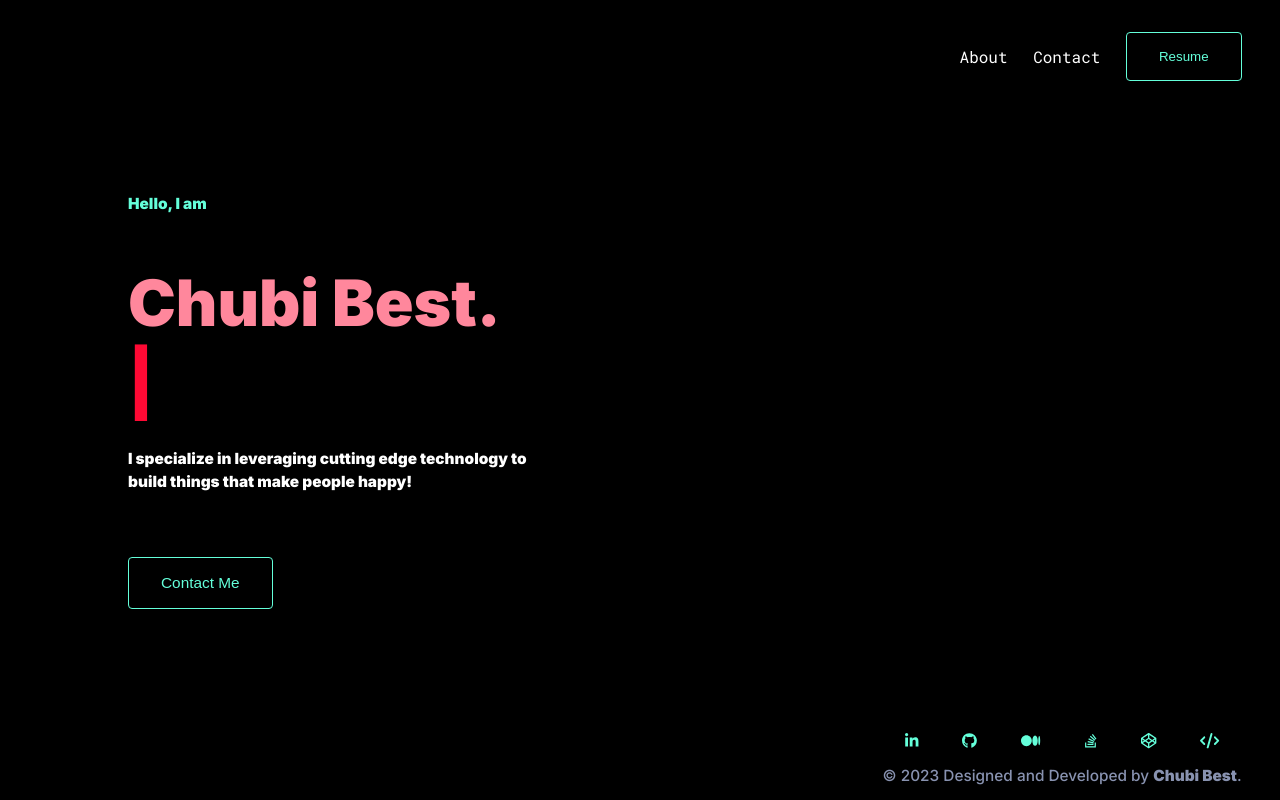
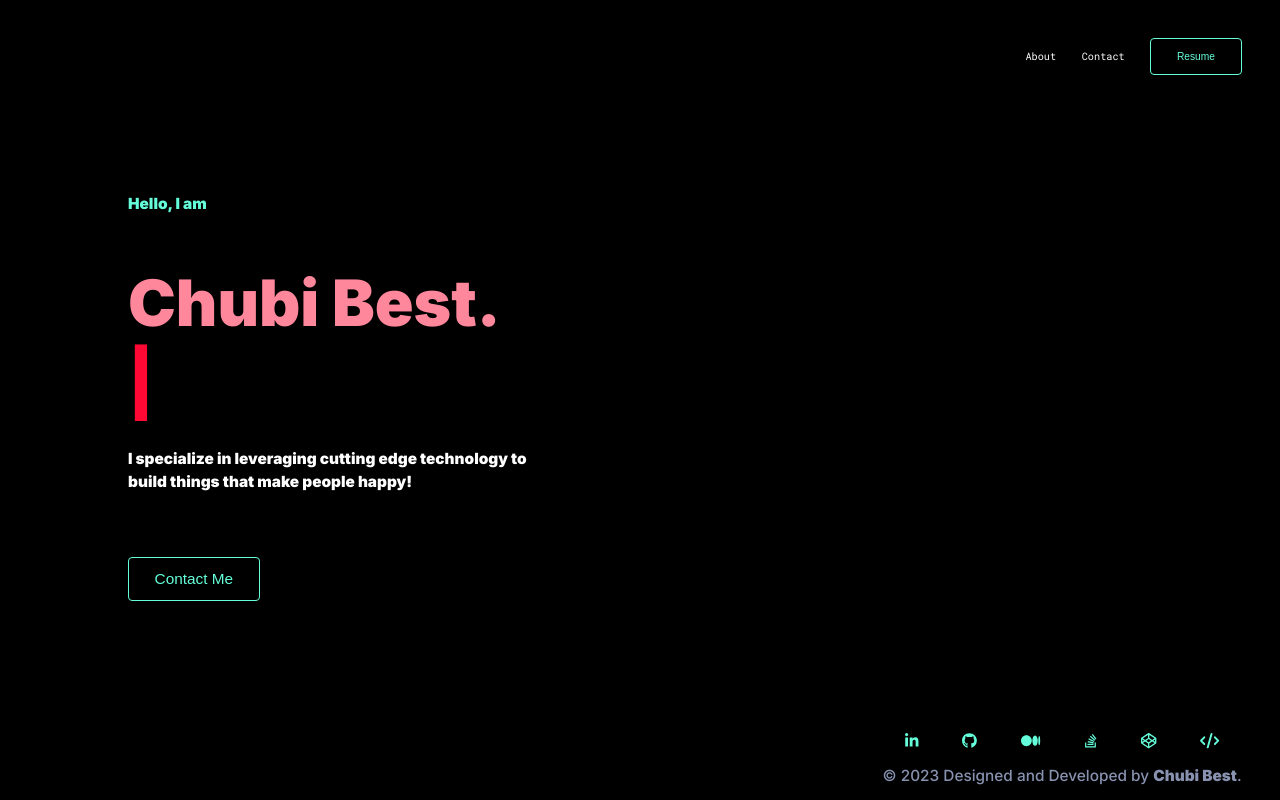
Before and after one commit to chubibest/portfolio, a React (Create React App) app: page / in a window 1280 px wide. Built offline with nearby package versions, Linux system fonts and the light colour scheme.

Commit message:
Make fonts consistent for footer and navigation

```diff
--- a/src/App.tsx
+++ b/src/App.tsx
@@ -16,8 +16,12 @@ const App = styled.div(({ theme }) => ({
     position: 'relative',
     color: theme.colors.faded,
     '@media (orientation: portrait)': {
-      paddingBottom: '33vh'
+      paddingBottom: '40vh'
     },
+    // media query tab
+    // '@media (min-width: 481px) and (max-width: 767px)' {
+    //   paddingBottome
+    // },
     '.fontLarge': {
       fontSize: theme.fonts.sizes.large
     },
--- a/src/Components/Button/index.tsx
+++ b/src/Components/Button/index.tsx
@@ -13,8 +13,11 @@ const Button = styled.button(({theme}) => ({
     cursor: 'pointer',
     border: `1px solid ${theme.button}`,
     width: 'fit-content',
-    padding: '1rem 2rem',
-    borderRadius: '4px',
+    borderRadius: '.5vh',
+    padding: '1.5vh 2vw',
+    '@media (orientation: portrait)': {
+        padding: '3vh 8vw',
+    }
 }))
 
 const Index = ({ text, className, onClick }: ButtonProps) => {
--- a/src/Components/Footer/Footer.tsx
+++ b/src/Components/Footer/Footer.tsx
@@ -21,10 +21,17 @@ const Footer = styled.footer(({theme}) => ({
             color: theme.colors.lively
         }
     },
+
     '@media (orientation: portrait)': {
-        fontSize: '3vw',
+        // fontSize: '3vw',
         right: '50%',
-        transform: 'translateX(50%)'
+        fontSize: theme.fonts.sizes.medium,
+        transform: 'translateX(50%)',
+        width: '95%',
+         '.footer__social': {
+            width: '100%',
+            margin: 'auto'
+        }
     },
 }))
 
--- a/src/Components/Header/Navigation/NavigationContent/index.tsx
+++ b/src/Components/Header/Navigation/NavigationContent/index.tsx
@@ -9,6 +9,10 @@ const NavigationContent = styled.div(({theme}) => ({
     flexDirection: 'row',
     justifyContent: 'space-between',
     alignItems: 'center',
+    fontSize: theme.fonts.sizes.xSmall,
+    'a button': {
+        fontSize: theme.fonts.sizes.xSmall,
+    },
     '@media (orientation: portrait)': {
         'flexDirection': 'column',
         'paddingTop': '18vh',
@@ -20,11 +24,11 @@ const NavigationContent = styled.div(({theme}) => ({
         'lineHeight': '3',
         'paddingRight': '1vw',
         'zIndex': 4,
-        fontSize: '18px',
+        // fontSize: '18px',
+        fontSize: theme.fonts.sizes.medium,
         'a button': {
             marginTop: '1vh',
-            fontSize: '20px',
-
+            fontSize: theme.fonts.sizes.medium,
         }
     },
 }))
--- a/src/theme.ts
+++ b/src/theme.ts
@@ -17,6 +17,7 @@ const theme = {
         callToAction: 'bla bla bla',
         main: 'bla bla',
         sizes: {
+            xSmall: '0.8vw',
             small: '1.2vw',
             medium: '2vw',
             large: '5vw'
```
Also changed, not shown: 1 other file (tests, documents, lock files or other folders).
